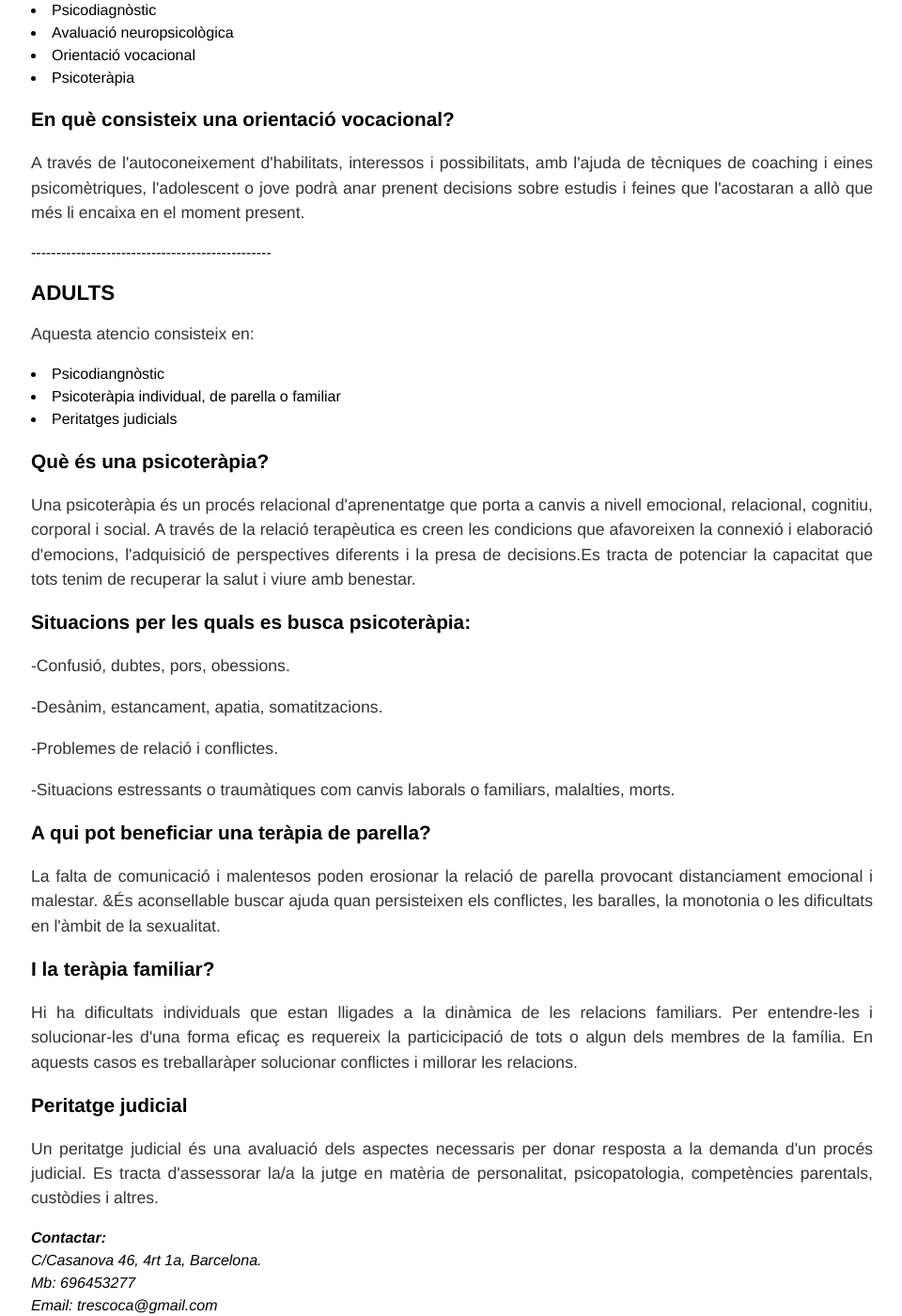
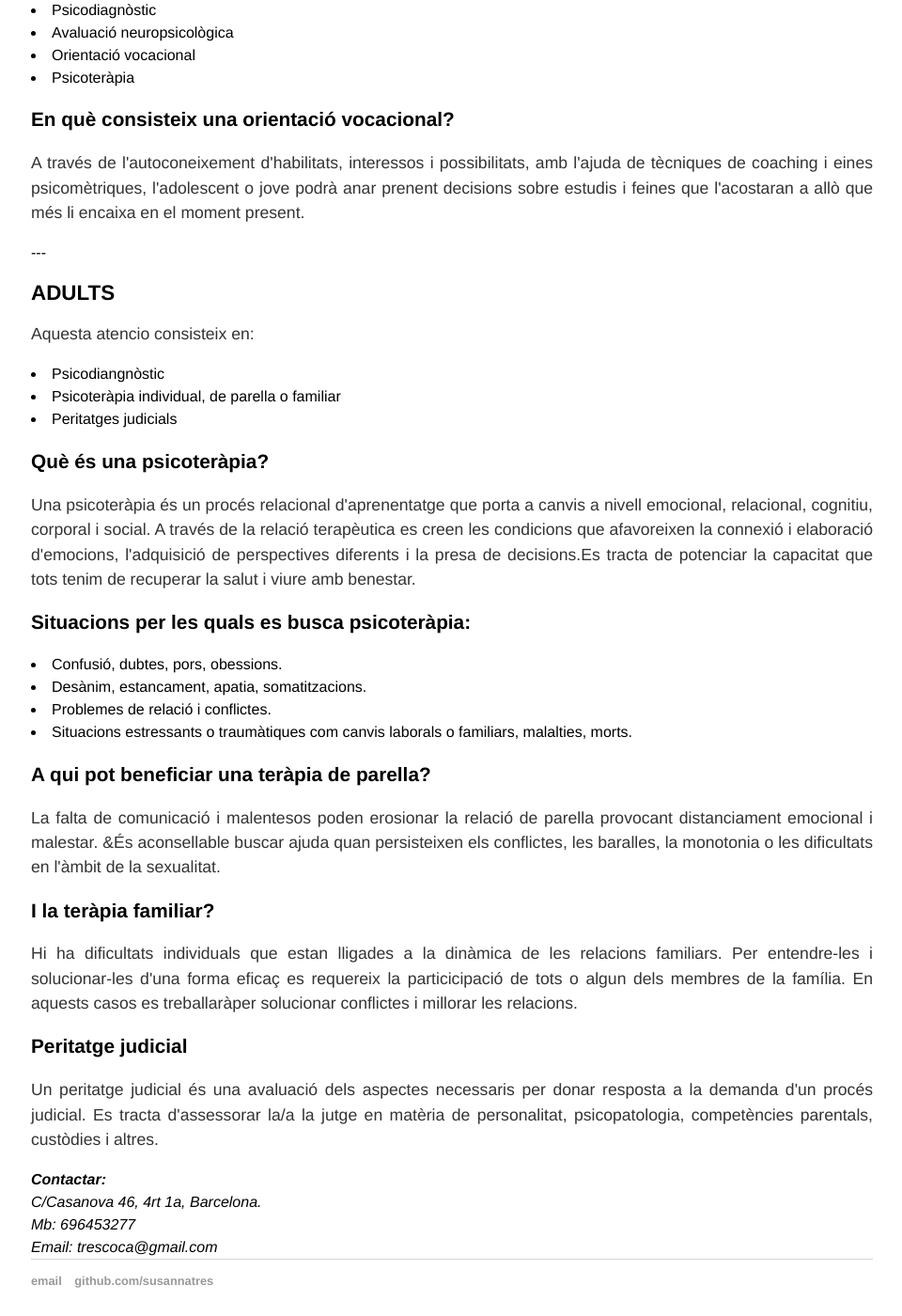
Before and after one commit to susannatres/susannatres.github.io, a Jekyll site: the page built from atencio/index.html, in a window 1280 px wide and 1400 px high, scrolled down 1698 px. Shown: the whole window at 94% size, without its empty margins (159-1119 px from the left). Built offline with Jekyll 4.4.1, drawn with Linux system fonts in a browser that asks for light colours; some of the changed text lies outside the part shown.

```diff
--- a/atencio/index.html
+++ b/atencio/index.html
@@ -48,7 +48,7 @@ img {
 
 <p align="justify">Una avaluaci&oacute; neuropsicol&ograve;gica &eacute;s una exploraci&oacute; de diferents funcions psicol&ograve;giques realitzada amb ajuda de proves estandaritzades. Permet detectar dificultats com la disl&egrave;xia, TDAH, TEA i d'altres i dissenyar els tractaments m&eacute;s adequats.</p>
 
-------------------------------------------------
+---
 
 <h2>ADOLESCENTS</h2>
 
@@ -67,7 +67,7 @@ img {
 <p align="justify">A trav&eacute;s de l'autoconeixement d'habilitats, interessos i possibilitats, amb l'ajuda de t&egrave;cniques de coaching i eines psicom&egrave;triques, l'adolescent o jove podr&agrave; anar prenent decisions sobre estudis i feines que l'acostaran a allò que més li encaixa en el moment present.</p>
 
 
-------------------------------------------------
+---
 
 <h2>ADULTS</h2>
 
@@ -81,10 +81,10 @@ img {
 <p><p align="justify">Una psicoter&agrave;pia &eacute;s un proc&eacute;s relacional d'aprenentatge que porta a canvis a nivell emocional, relacional, cognitiu, corporal i social. A trav&eacute;s de la relaci&oacute; terap&egrave;utica es creen les condicions que afavoreixen la connexi&oacute; i elaboraci&oacute; d'emocions, l'adquisició de perspectives diferents i la presa de decisions.Es tracta de potenciar la capacitat que tots tenim de recuperar la salut i viure amb benestar.</p>
 
 <h3>Situacions per les quals es busca psicoter&agrave;pia:</h3>
-<p>-Confusi&oacute;, dubtes, pors, obessions.</p>
-<p>-Desànim, estancament, apatia, somatitzacions.</p>
-<p>-Problemes de relaci&oacute; i conflictes.</p>
-<p>-Situacions estressants o traum&agrave;tiques com canvis laborals o familiars, malalties, morts.</p>
+<li>Confusi&oacute;, dubtes, pors, obessions.</li>
+<li>Desànim, estancament, apatia, somatitzacions.</li>
+<li>Problemes de relaci&oacute; i conflictes.</li>
+<li>Situacions estressants o traum&agrave;tiques com canvis laborals o familiars, malalties, morts.</li>
 
 <h3>A qui pot beneficiar una ter&agrave;pia de parella?</h3>
 <p><p align="justify"> La falta de comunicaci&oacute; i malentesos poden erosionar la relaci&oacute; de parella provocant distanciament emocional i malestar. &&Eacute;s aconsellable buscar ajuda quan persisteixen els conflictes, les baralles, la monotonia o les dificultats en l'&agrave;mbit de la sexualitat. </p>
```
